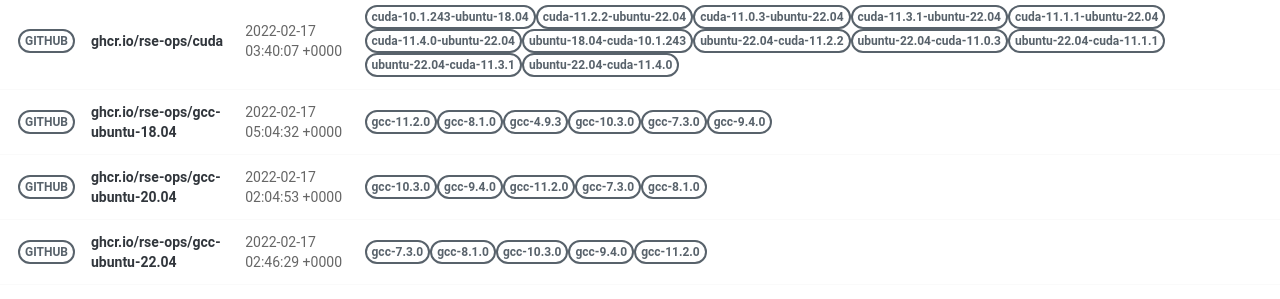
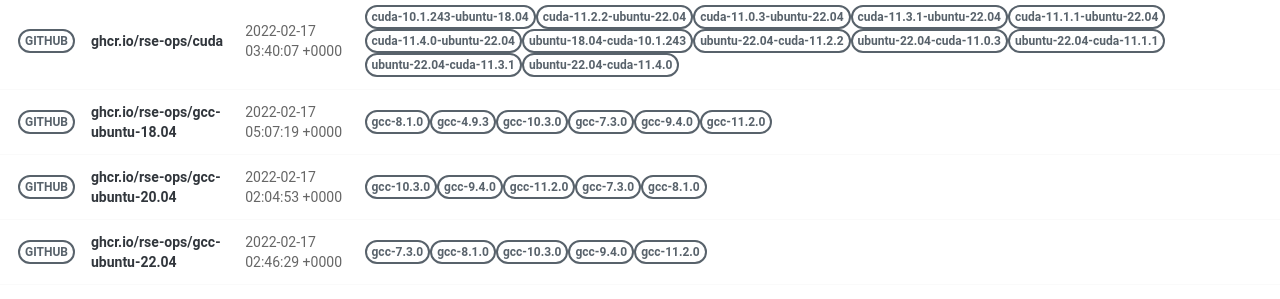
Before and after one commit to rse-ops/docker-images, a Jekyll site: the page built from pages/index.md, in a window 1280 px wide. Shown: the part 502-801 px from the top of the page. Built offline with Jekyll 4.4.1, drawn with Linux system fonts in a browser that asks for light colours; nearby versions of some CDN libraries.

Commit message:
Automated push to update library 2022-02-17

```diff
--- a/_library/ghcr.io-rse-ops-gcc-ubuntu-18.04.md
+++ b/_library/ghcr.io-rse-ops-gcc-ubuntu-18.04.md
@@ -1,14 +1,11 @@
 ---
 layout: container
 name: ghcr.io/rse-ops/gcc-ubuntu-18.04
-updated_at: 2022-02-17 05:04:32.242592
+updated_at: 2022-02-17 05:07:19.293411
 
 
 container_url: https://github.com/orgs/rse-ops/packages/container/package/gcc-ubuntu-18.04
 versions:
- - tag: gcc-11.2.0
-   dockerfile: https://github.com/rse-ops/docker-images/blob/main/ubuntu/gcc/Dockerfile
-   manifest: https://crane.ggcr.dev/manifest/ghcr.io/rse-ops/gcc-ubuntu-18.04:gcc-11.2.0
  - tag: gcc-8.1.0
    dockerfile: https://github.com/rse-ops/docker-images/blob/main/ubuntu/gcc/Dockerfile
    manifest: https://crane.ggcr.dev/manifest/ghcr.io/rse-ops/gcc-ubuntu-18.04:gcc-8.1.0
```
Also changed, not shown: other parts of _library/ghcr.io-rse-ops-gcc-ubuntu-18.04.md (+3 -0 lines).
